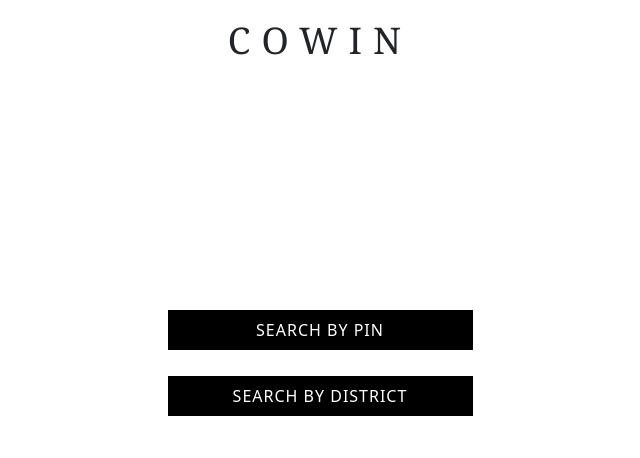
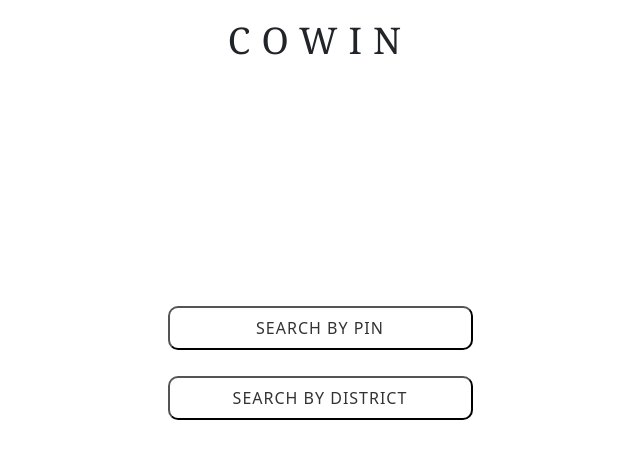
Before and after one commit to SkyrimCode/CoWin, a React (Create React App) app: page / in a window 1280 px wide. Shown: the top 458 px of the page, without its empty margins (320-960 px from the left). Built offline with nearby package versions, Linux system fonts and the light colour scheme.

Commit message:
Added styling changes P3

```diff
--- a/src/App.js
+++ b/src/App.js
@@ -18,10 +18,10 @@
       {option==='0'?
             <div className='center'>
               <div style={{textAlign:'center'}}>
-                <button className='button btn1' onClick={() => handleClick('1')}><span>Search By PIN</span></button>
+                <button className='button1 btn1' onClick={() => handleClick('1')}><span>Search By PIN</span></button>
               </div>
               <div style={{textAlign:'center'}}>
-                <button className='button btn1' onClick={() => handleClick('2')}><span>Search By District</span></button>
+                <button className='button1 btn1' onClick={() => handleClick('2')}><span>Search By District</span></button>
                 </div>
             </div>
         :<></>}
--- a/src/FetchCenters.js
+++ b/src/FetchCenters.js
@@ -3,14 +3,14 @@
 
 function FetchCenters(props) {
     return (
+        <div>
+       { !props.items ? <></> : props.items.length ? (
         <div className="centerBody">
-       { !props.items ? <></> : props.items.length ? (
-
             <ul>
                 {props.items.map(item => (<Center key={item.session_id} item={item}/>))}
             </ul>
-
-            ) : (<h3>Sorry! No slots available...</h3>)}
+        </div>
+            ) : (<h3 className='centerError'>Sorry! No slots available.</h3>)}
         </div>
     )
 }
--- a/src/index.css
+++ b/src/index.css
@@ -138,6 +138,32 @@
   position: relative;
   z-index: 1;
 }
+
+.button1 {
+  display: inline-block;
+  margin-bottom: 10px;
+  margin-top:10px;
+  color: #333;
+  text-transform: uppercase;
+  text-decoration: none;
+  position: relative;
+  overflow: hidden;
+  padding: 8px 25px;
+  background: white;
+  letter-spacing: 1px;
+  border-radius: 10px;
+
+}
+.button1:before {
+  content: '';
+  display: block;
+  position: absolute;
+  background-color: #333;
+}
+.button1 span {
+  position: relative;
+  z-index: 1;
+}
 .btn1 {
   transition: background 0.15s, color 0.25s;
   margin-top: 1rem;
@@ -152,7 +178,7 @@
   transition: all 0.25s ease-out;
 }
 .btn1:hover {
-  color: #333;
+  color: white;
 }
 .btn1:hover:before {
   transform: scale(1) translateZ(0);
@@ -178,3 +204,8 @@
   font-size: 150%;
   font-weight:500;
 }
+
+.centerError{
+  display: flex;
+  justify-content: center;
+}
```
